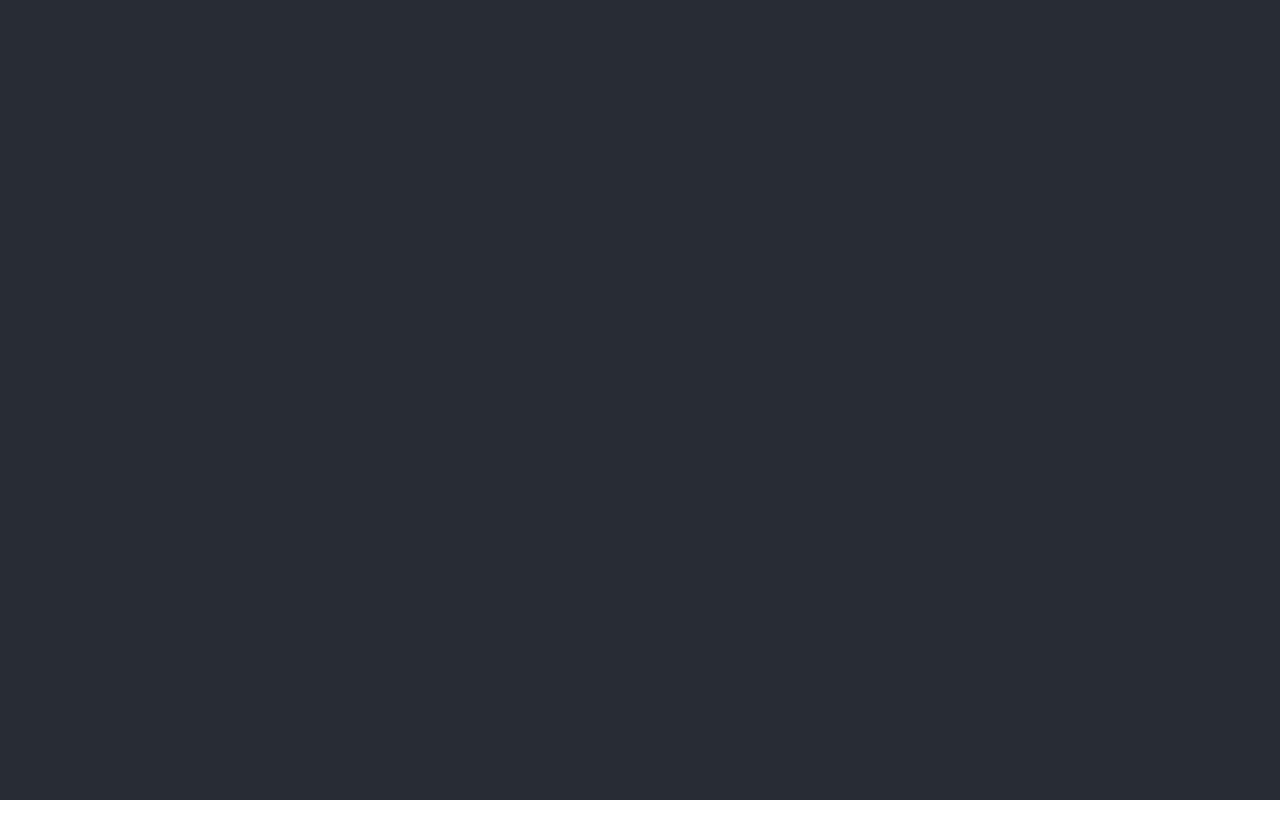
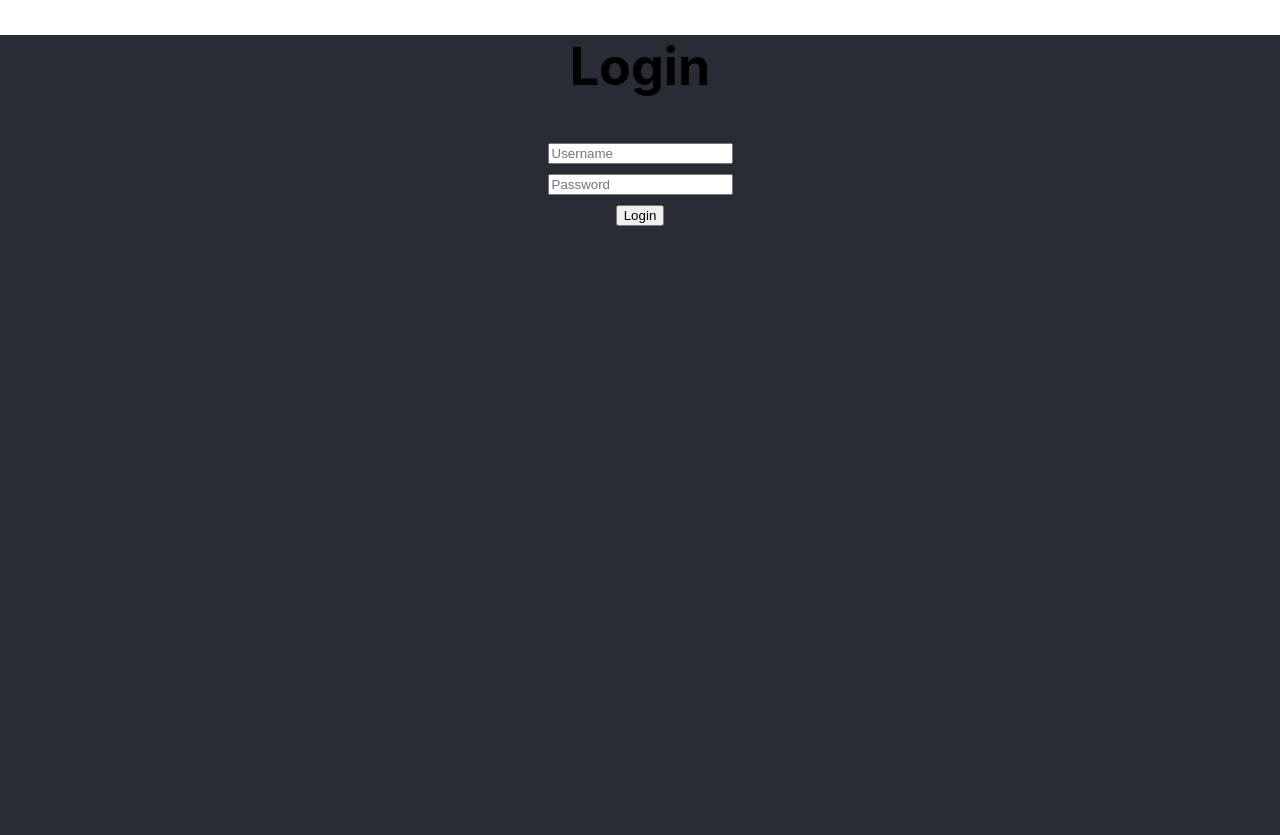
Before and after one commit to IamDavidev/PokeApiApp, a React (Vite) app: page / in a window 1280 px wide. Before the commit the page ends 800 px from the top, so only its background shows below. Built offline with nearby package versions, Linux system fonts and the light colour scheme.

Commit message:
restructurin react router dom V6

```diff
--- a/src/routes/LoginRoute.jsx
+++ b/src/routes/LoginRoute.jsx
@@ -1,16 +1,25 @@
-import { BrowserRouter as Router, Route, Switch } from 'react-router-dom';
-import LoginScreen from '../components/LoginScreen';
+import {BrowserRouter,Routes,Route } from 'react-router-dom'
+import LoginScreen from '../components/LoginScreen'
 
-// /loginerror
-function LoginRoute() {
+
+
+const LoginRoute = () =>{
   return (
-    <Router>
-      <Switch>
-        <Route exact path="/login" component={LoginScreen} />
-      </Switch>
-    </Router>
-  );
+    <BrowserRouter >
+    <Routes>
+      <Route path="/" element={<LoginScreen/>} />
+      </Routes>
+    </BrowserRouter>
+  )
 }
 
 
+
+
+
+
+
+
+
+
 export default LoginRoute;
```
